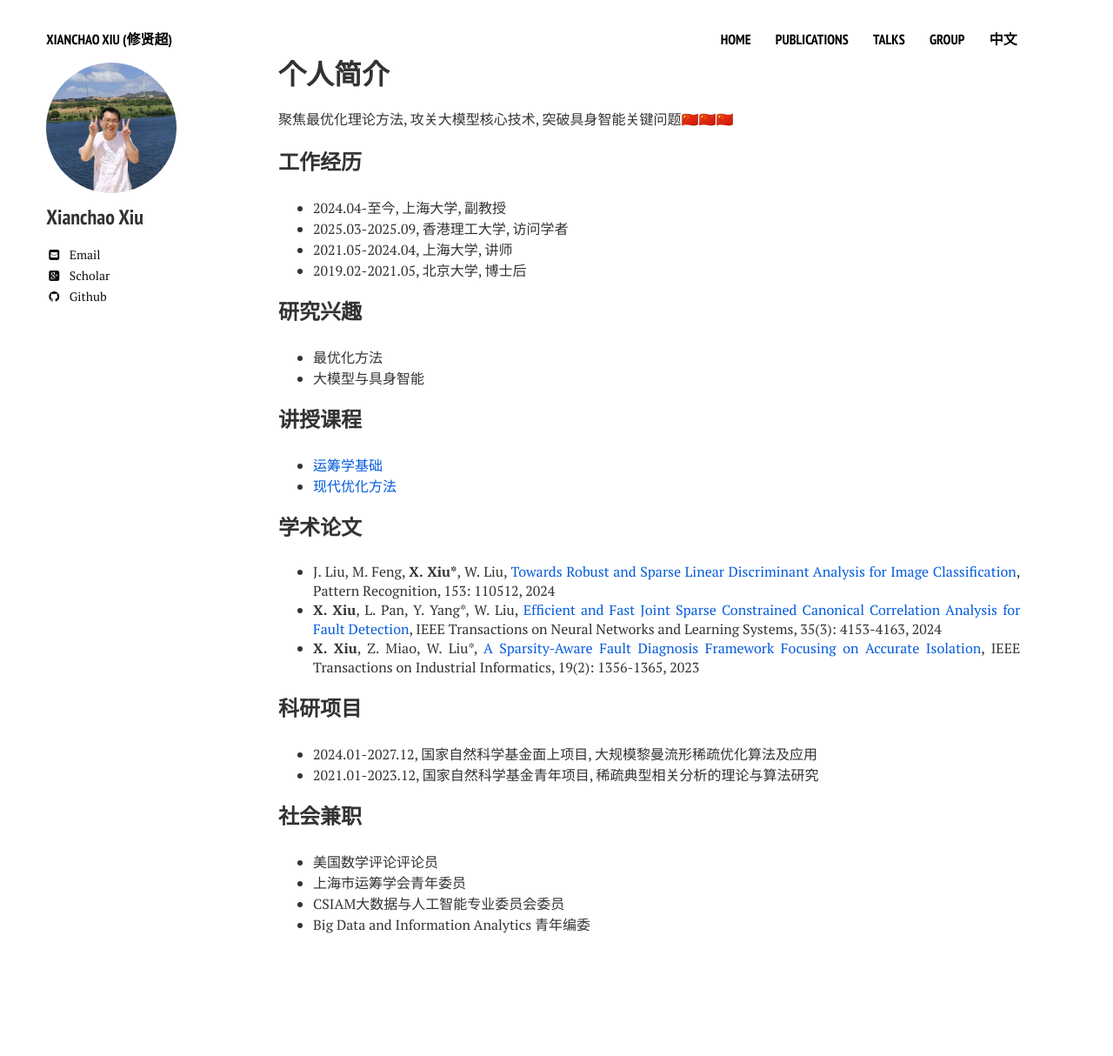
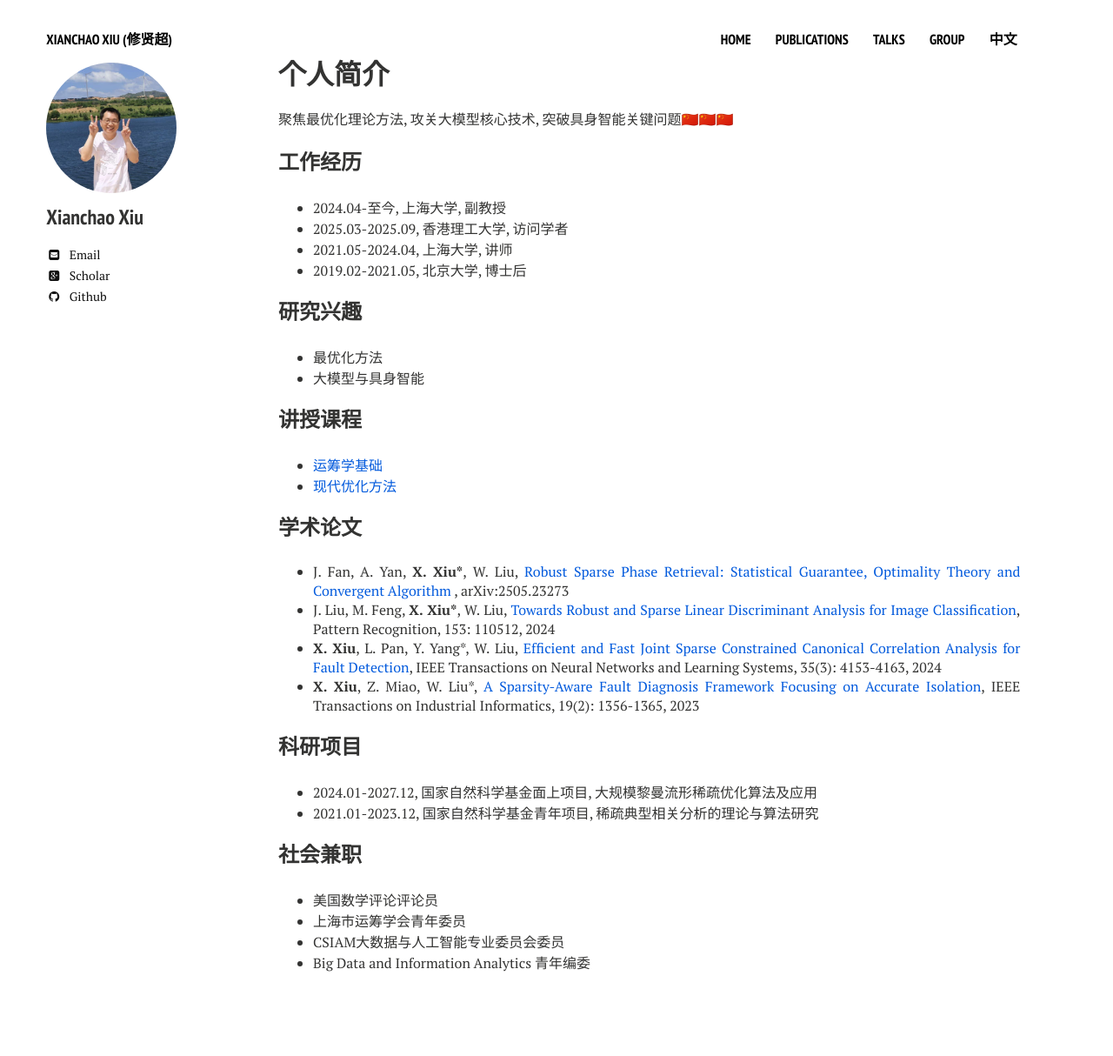
Before and after one commit to xianchaoxiu/xianchaoxiu.github.io, a Jekyll site: the page built from chinese/index.md, in a window 1280 px wide. Shown: the whole page at 87% size. Built offline with Jekyll 4.4.1, drawn with Linux system fonts in a browser that asks for light colours; nearby versions of some CDN libraries; before the commit the page ends 1170 px from its top, so only the background shows below that.

Commit message:
Update index.md

```diff
--- a/chinese/index.md
+++ b/chinese/index.md
@@ -29,6 +29,8 @@ share: false
 
 
 ### 学术论文
+
+* J. Fan, A. Yan, <b>X. Xiu*</b>, W. Liu, <a href="https://arxiv.org/abs/2505.23273" class="textlink" target="_blank">Robust Sparse Phase Retrieval: Statistical Guarantee, Optimality Theory and Convergent Algorithm </a>, arXiv:2505.23273
 * J. Liu, M. Feng, <b>X. Xiu*</b>, W. Liu, <a href="https://doi.org/10.1016/j.patcog.2024.110512" class="textlink" target="_blank">Towards Robust and Sparse Linear Discriminant Analysis for Image Classification</a>, Pattern Recognition, 153: 110512, 2024
 * <b>X. Xiu</b>, L. Pan, Y. Yang*, W. Liu, <a href="https://ieeexplore.ieee.org/document/9887978" class="textlink" target="_blank">Efficient and Fast Joint Sparse Constrained Canonical Correlation Analysis for Fault Detection</a>, IEEE Transactions on Neural Networks and Learning Systems, 35(3): 4153-4163, 2024
 * <b>X. Xiu</b>, Z. Miao, W. Liu*, <a href="https://ieeexplore.ieee.org/abstract/document/9788040" class="textlink" target="_blank">A Sparsity-Aware Fault Diagnosis Framework Focusing on Accurate Isolation</a>, IEEE Transactions on Industrial Informatics, 19(2): 1356-1365, 2023
```
